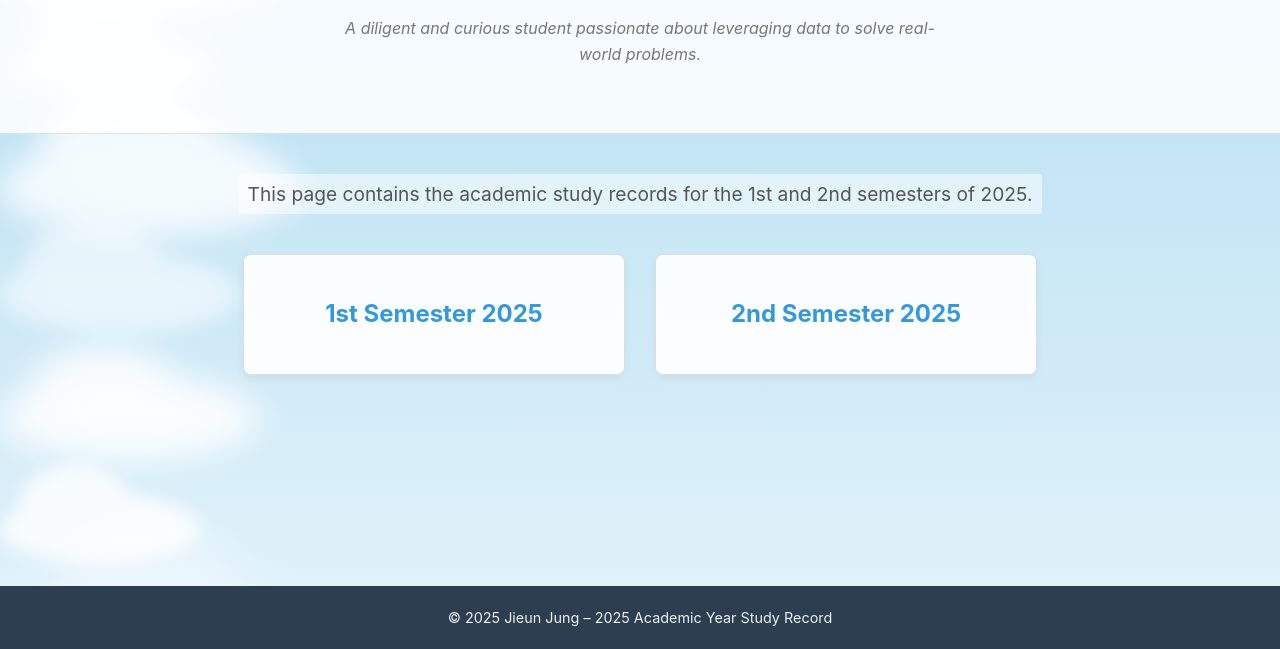
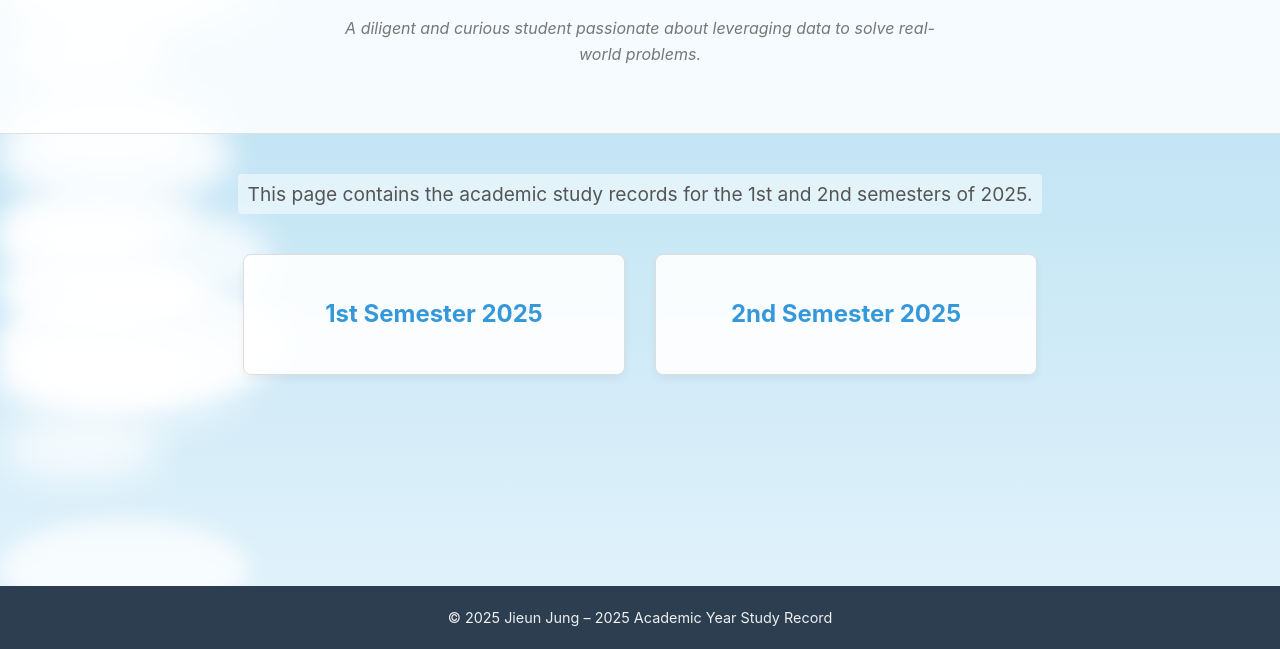
Before and after one commit to onnilin-gif/JS251120, a plain HTML site: page index.html in a window 1280 px wide. Shown: the part 151-800 px from the top of the page. Drawn offline with Linux system fonts and the light colour scheme.

Commit message:
feat: Dynamically generate clouds with JS for more variation

```diff
--- a/index.html
+++ b/index.html
@@ -9,13 +9,7 @@
 <body>
 
     <div id="animated-sky">
-        <div class="cloud cloud-1"></div>
-        <div class="cloud cloud-2"></div>
-        <div class="cloud cloud-3"></div>
-        <div class="cloud cloud-4"></div>
-        <div class="cloud cloud-5"></div>
-        <div class="cloud cloud-6"></div>
-        <div class="cloud cloud-7"></div>
+        <!-- Clouds will be dynamically generated by script.js -->
     </div>
 
     <!-- ====================================================== -->
--- a/script.js
+++ b/script.js
@@ -6,16 +6,18 @@ document.addEventListener('DOMContentLoaded', function() {
     const contentSem2 = document.getElementById('content-sem2');
 
     function showContent(contentToShow, activeCard) {
-        contentSem1.style.display = 'none';
-        contentSem2.style.display = 'none';
-        cardSem1.classList.remove('active');
-        cardSem2.classList.remove('active');
+        if (contentSem1) contentSem1.style.display = 'none';
+        if (contentSem2) contentSem2.style.display = 'none';
+        if (cardSem1) cardSem1.classList.remove('active');
+        if (cardSem2) cardSem2.classList.remove('active');
+
         if (contentToShow && activeCard) {
             contentToShow.style.display = 'block';
             activeCard.classList.add('active');
         }
     }
 
+    if (cardSem1) {
         cardSem1.addEventListener('click', function() {
             if (contentSem1.style.display === 'block') {
                 showContent(null, null);
@@ -23,7 +25,9 @@ document.addEventListener('DOMContentLoaded', function() {
                 showContent(contentSem1, cardSem1);
             }
         });
+    }
 
+    if (cardSem2) {
         cardSem2.addEventListener('click', function() {
              if (contentSem2.style.display === 'block') {
                 showContent(null, null);
@@ -31,26 +35,71 @@ document.addEventListener('DOMContentLoaded', function() {
                 showContent(contentSem2, cardSem2);
             }
         });
+    }
 
-    // --- JavaScript Cloud Animation ---
-    const clouds = [
-        { el: document.querySelector('.cloud-1'), speed: 0.1,  direction: 1 },
-        { el: document.querySelector('.cloud-2'), speed: 0.25, direction: 1 },
-        { el: document.querySelector('.cloud-3'), speed: 0.15, direction: 1 },
-        { el: document.querySelector('.cloud-4'), speed: 0.3,  direction: 1 },
-        { el: document.querySelector('.cloud-5'), speed: 0.12, direction: -1 }, // Moves right to left
-        { el: document.querySelector('.cloud-6'), speed: 0.35, direction: 1 },
-        { el: document.querySelector('.cloud-7'), speed: 0.08, direction: 1 }
-    ];
+    // --- Dynamic & More Dynamic JavaScript Cloud Animation ---
 
+    const sky = document.getElementById('animated-sky');
+    if (!sky) return;
+
+    const NUM_CLOUDS = 15;
+    const clouds = [];
     const screenWidth = window.innerWidth;
 
-    // Initialize cloud positions
-    clouds.forEach(cloud => {
-        const startPos = Math.random() * screenWidth;
-        cloud.el.style.transform = `translateX(${startPos}px)`;
-        cloud.x = startPos;
+    function createCloud() {
+        const cloudEl = document.createElement('div');
+        cloudEl.classList.add('cloud');
+
+        // Randomize visual properties
+        const size = 150 + Math.random() * 150; // width from 150px to 300px
+        const blur = 10 + Math.random() * 15;   // blur from 10px to 25px
+        const top = Math.random() * 85;         // top from 0% to 85%
+        const fadeDuration = 5 + Math.random() * 5; // fade-in from 5s to 10s
+        const driftDuration = 6 + Math.random() * 8;  // drift from 6s to 14s
+
+        cloudEl.style.width = `${size}px`;
+        cloudEl.style.height = `${size * 0.4}px`;
+        cloudEl.style.filter = `blur(${blur}px)`;
+        cloudEl.style.top = `${top}%`;
+
+        // The core animations (fade-in, drift) are still in CSS, but we set random durations
+        cloudEl.style.animation = `fade-in ${fadeDuration}s forwards, drift ${driftDuration}s ease-in-out infinite alternate`;
+
+        sky.appendChild(cloudEl);
+
+        // Create pseudo-elements for more complex shapes
+        const before = document.createElement('div');
+        before.style.width = `${size * 0.6}px`;
+        before.style.height = `${size * 0.5}px`;
+        before.style.top = `-${size * 0.2}px`;
+        before.style.left = `${size * 0.1}px`;
+        cloudEl.appendChild(before);
+
+        const after = document.createElement('div');
+        after.style.width = `${size * 0.8}px`;
+        after.style.height = `${size * 0.35}px`;
+        after.style.top = `0px`;
+        after.style.right = `${size * 0.05}px`;
+        cloudEl.appendChild(after);
+
+        return cloudEl;
+    }
+
+    // Initialize clouds
+    for (let i = 0; i < NUM_CLOUDS; i++) {
+        const cloudEl = createCloud();
+        const startX = Math.random() * screenWidth;
+        cloudEl.style.transform = `translateX(${startX}px)`;
+
+        clouds.push({
+            el: cloudEl,
+            x: startX,
+            // Randomize speed and direction
+            speed: 0.05 + Math.random() * 0.2, // speed from 0.05 to 0.25
+            // ~90% move LTR, ~10% move RTL
+            direction: Math.random() > 0.1 ? 1 : -1
         });
+    }
 
     let lastTime = 0;
     function animateClouds(currentTime) {
@@ -72,10 +121,6 @@ document.addEventListener('DOMContentLoaded', function() {
                 cloud.x = screenWidth;
             }
 
-            // Apply both horizontal movement and the vertical drift from CSS
-            // Note: The 'drift' animation is still running via CSS.
-            // To combine, we'd typically handle both in JS, but this works if they don't conflict.
-            // For clean separation, we only set the translateX part. The drift is additive.
             cloud.el.style.transform = `translateX(${cloud.x}px)`;
         });
 
```
Lines whose indentation alone changed are shown as unchanged.
